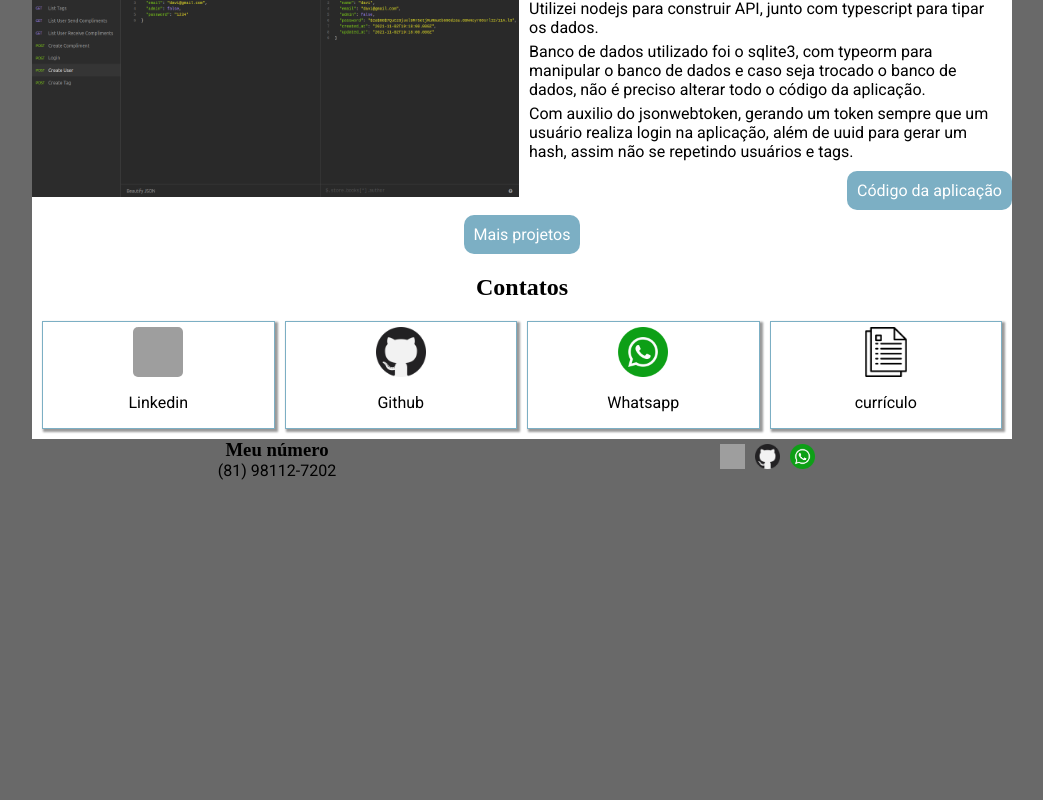
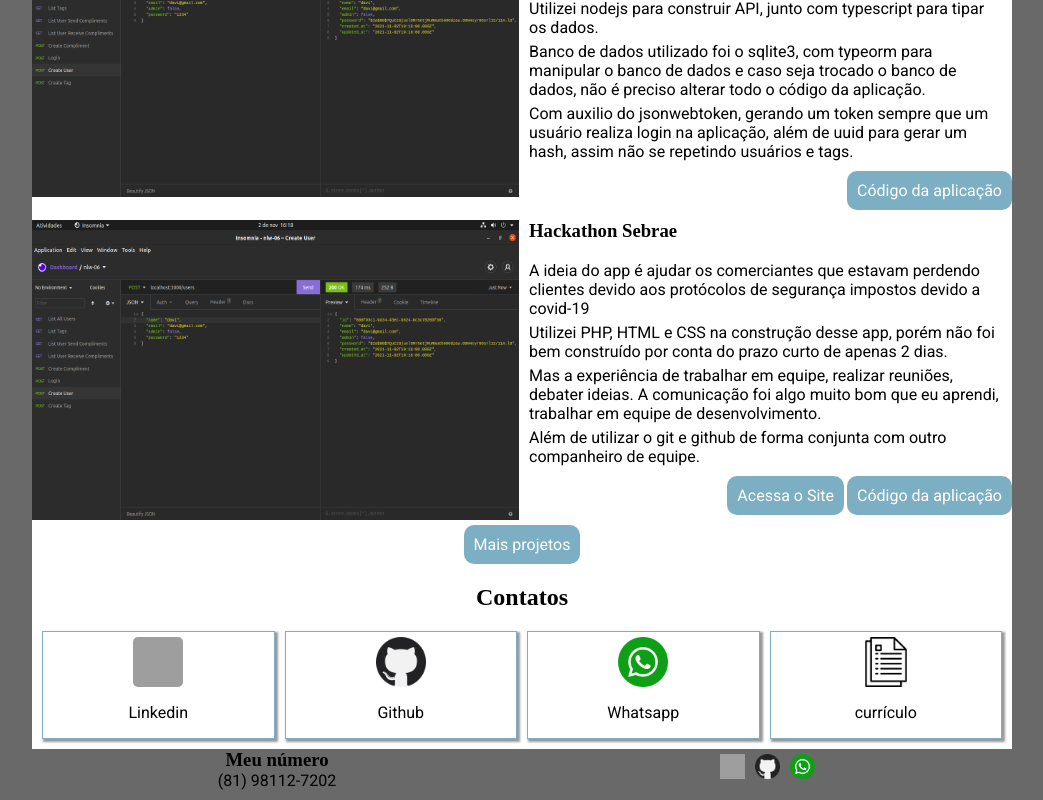
Before and after one commit to edgomes-dev/portifolio, a React (Create React App) app: page / in a window 1280 px wide. Shown: the part 1858-2658 px from the top of the page, without its empty margins (118-1161 px from the left). Before the commit the page ends 2348 px from the top, so only its background shows below. Built offline with nearby package versions, Linux system fonts and the light colour scheme; grey boxes are pictures that could not be loaded; a web font is replaced by a local one.

Commit message:
Mais um projeto

```diff
--- a/src/components/Projects/index.jsx
+++ b/src/components/Projects/index.jsx
@@ -74,6 +74,22 @@ export const Projects = () =>
                         </C.ItemButton>
                     </div>
                 </C.ProjectsAreaItem>
+                <C.ProjectsAreaItem>
+                    <img src={img4} alt="API nodejs" />
+                    <div>
+                        <h3>Hackathon Sebrae</h3>
+                        <C.ItemText>
+                            <p>A ideia do app é ajudar os comerciantes que estavam perdendo clientes devido aos protócolos de segurança impostos devido a covid-19</p>
+                            <p>Utilizei PHP, HTML e CSS na construção desse app, porém não foi bem construído por conta do prazo curto de  apenas 2 dias.</p>
+                            <p>Mas a experiência de trabalhar em equipe, realizar reuniões, debater ideias. A comunicação foi algo muito bom que eu aprendi, trabalhar em equipe de desenvolvimento.</p>
+                            <p>Além de utilizar o git e github de forma conjunta com outro companheiro de equipe.</p>
+                        </C.ItemText>
+                        <C.ItemButton>
+                            <a href="https://rign0002.github.io/Hackathon-Sebrae/" target="-blank">Acessa o Site</a>
+                            <a href="https://github.com/rign0002/Hackathon-Sebrae" target="_blank">Código da aplicação</a>
+                        </C.ItemButton>
+                    </div>
+                </C.ProjectsAreaItem>
             </C.ProjectsArea>
             <div className="button">
                 <a href="https://github.com/edgomes-dev?tab=repositories" alt="Mais projetos" target="_blank">Mais projetos</a>
```
Also changed, not shown: src/img/project-5.png (added).
